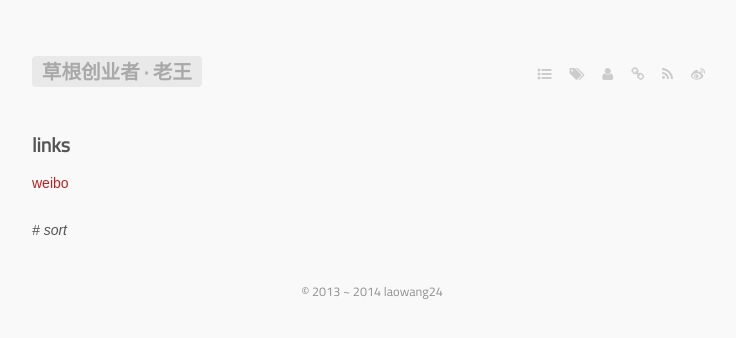
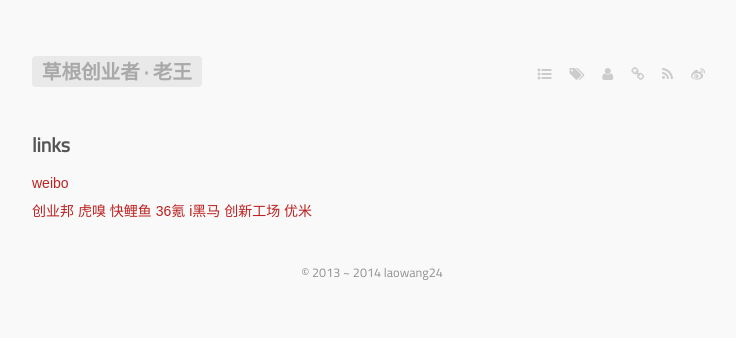
Before and after one commit to laowang24/laowang24.github.com, a Jekyll site: the page built from links.markdown, in a window 1280 px wide. Shown: the top 338 px of the page, without its empty margins (268-1004 px from the left). Built offline with Jekyll 4.4.1, drawn with Linux system fonts in a browser that asks for light colours; some web fonts are replaced; Markdown is read by kramdown in place of the engine named in the settings.

Commit message:
update at 2014-01-02

```diff
--- a/links.markdown
+++ b/links.markdown
@@ -4,5 +4,10 @@ layout: page
 ---
 
 [weibo](http://weibo.com/laowang24)
-
-*# sort*
+[创业邦](http://www.cyzone.cn/)
+[虎嗅](http://www.huxiu.com/)
+[快鲤鱼](http://www.kuailiyu.com/)
+[36氪](http://www.36kr.com/)
+[i黑马](http://www.iheima.com/)
+[创新工场](http://www.chuangxin.com/)
+[优米](http://www.umiwi.com/)
```
